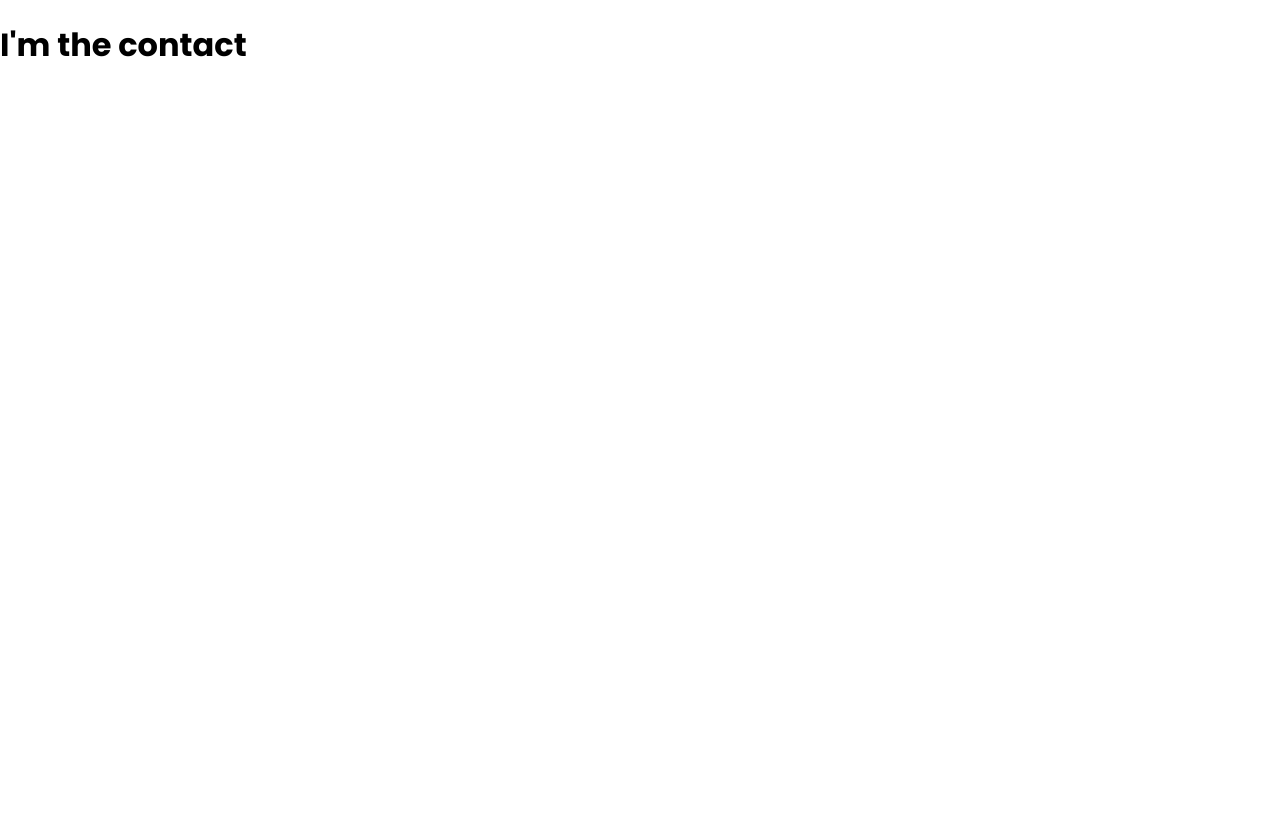
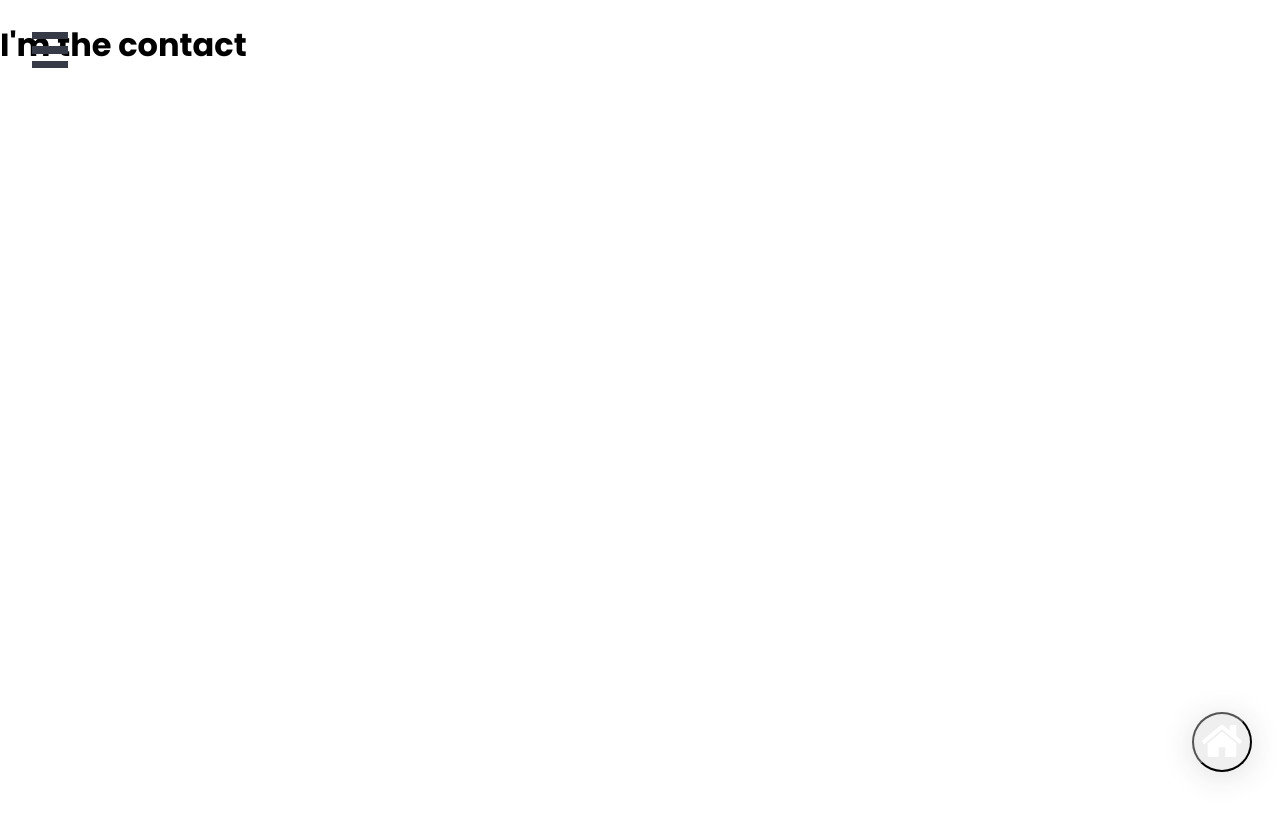
Before and after one commit to RajuGujjalapati/MyPortfolio, a React (Create React App) app: page /contact in a window 1280 px wide. Shown: the top 814 px of the page. Built offline with nearby package versions, Linux system fonts and the light colour scheme.

Commit message:
implemented programmatic navigation with home btn

```diff
--- a/src/components/App/App.jsx
+++ b/src/components/App/App.jsx
@@ -5,6 +5,8 @@ import Contact from '../Contact/Contact';
 import Home from '../Home/Home';
 import Projects from '../Projects/Projects';
 import Skills from '../Skills/Skills';
+import NavBar from '../NavBar/NavBar'
+import GoHome from '../GoHome/GoHome';
 import './App.css';
 
 
@@ -15,11 +17,13 @@ const App = () => {
         <div>
            <BrowserRouter>
            <div>
+               <NavBar/>
                <Route path="/" exact component={Home}/>
                <Route path="/about" component={About}/>
                <Route path="/projects" component={Projects}/>
                <Route path="/skills" component={Skills}/>
                <Route path="/contact" component={Contact}/>
+                <GoHome/>
 
            </div>
            </BrowserRouter>
--- /dev/null
+++ b/src/components/GoHome/GoHome.css
@@ -0,0 +1,26 @@
+.go-home-btn {
+  position: fixed;
+  bottom: 28px;
+  right: 28px;
+  width: 60px;
+  height: 60px;
+  border-radius: 30px;
+  box-shadow: 0px 4px 31px rgba(54, 48, 48, 0.15);
+}
+
+.go-home-btn:hover {
+  cursor: pointer;
+  box-shadow: 0px 4px 31px rgba(240, 18, 18, 0.15);
+  transition: all 0.3s ease-in-out;
+}
+
+.white-bkg {
+  background: #fff;
+}
+.gradient-bkg {
+  background: linear-gradient(39.97deg, #03d6f3 0.79%, #458ff6 79.29%);
+}
+
+.home-icon {
+  width: 40px;
+}
--- /dev/null
+++ b/src/components/GoHome/GoHome.jsx
@@ -0,0 +1,27 @@
+import React, { Component } from 'react';
+import { withRouter } from 'react-router';
+import homeicon from '../../assets/home_white.png';
+import blackHomeIcon from '../../assets/home_black.png';
+import './GoHome.css';
+// Programmatic navigation
+class GoHome extends Component{
+    navigationToHome = () =>{
+        const { history } = this.props;
+        history.push('/')
+    }
+    render(){
+        const {location} = this.props;
+        const whiteBtn = location.pathname === "/";
+
+        return(
+            <button onClick={this.navigationToHome} className={`go-home-btn ${whiteBtn ? `white-bkg` : `black-bkg`}`}>
+                <img className="home-icon"
+                src={ whiteBtn ? blackHomeIcon : homeicon }
+                alt="home-icon" />
+            </button>
+        );
+
+    }
+}
+
+export default withRouter(GoHome);
--- /dev/null
+++ b/src/components/NavBar/NavBar.css
@@ -0,0 +1,81 @@
+/* Position and size our burger button */
+.bm-burger-button {
+  position: fixed;
+  width: 36px;
+  height: 36px;
+  left: 32px;
+  top: 32px;
+}
+
+/* Color to our burger */
+.bm-burger-bars {
+  background: #373a47;
+}
+
+/* Color to our burger icon on hover */
+.bm-burger-bars-hover {
+  background: #000;
+}
+
+/* Size of the cross button */
+.bm-cross-button {
+  height: 24px;
+  width: 24px;
+}
+
+/* Color of cross button */
+.bm-cross {
+  background: #fff;
+}
+
+/* Sidebar wrapper styles */
+.bm-menu-wrap {
+  position: fixed;
+  height: 100vh;
+  overflow-x: hidden;
+  box-shadow: 0px 4px 31px rgba(0, 0, 0, 0.15);
+}
+
+.bm-menu {
+  background: linear-gradient(39.97deg, #03d6f3 0.79%, #458ff6 79.29%);
+  padding: 2.5em 1.5em 0 0;
+  height: 100vh;
+  overflow: hidden !important;
+}
+
+.bm-item-list {
+  padding: 0.8em;
+}
+
+.menu-item {
+  position: relative;
+  font-size: 2em;
+  text-decoration: none;
+  color: #fff;
+  font-family: Montserrat;
+  font-style: normal;
+  font-weight: normal;
+  padding: 10px;
+}
+
+.menu-item:before {
+  content: "";
+  position: absolute;
+  width: 100%;
+  height: 0;
+  bottom: 0;
+  left: 0;
+  background-color: #fff;
+  visibility: hidden;
+  transition: all 0.5s ease-in-out;
+}
+
+.active-item {
+  font-weight: 500;
+}
+
+.menu-item:hover:before,
+.active-item:before {
+  visibility: visible;
+  height: 3px;
+}
--- /dev/null
+++ b/src/components/NavBar/NavBar.jsx
@@ -0,0 +1,48 @@
+import React from 'react';
+import './NavBar.css';
+import { slide as Menu } from 'react-burger-menu';
+import {Link, withRouter} from 'react-router-dom';
+class NavBar extends React.Component{
+    render(){
+      const { location } = this.props;
+      // console.log(location);
+      // This below code helps to hightlight the component which we'r in.
+      const homeClass = location.pathname === '/' ? 'active-item' : '';
+        const aboutClass = location.pathname === '/about' ? 'active-item' : '';
+        const projectsClass =
+            location.pathname === '/projects' ? 'active-item' : '';
+        const skillsClass =
+            location.pathname === '/skills' ? 'active-item' : '';
+        const contactClass =
+            location.pathname === '/contact' ? 'active-item' : '';
+
+        return (
+            <Menu>
+                {/* We never want to use <a> inside our react router application */}
+              {/* <a id="home" className="menu-item" href="/">Home</a>
+              <a id="about" className="menu-item" href="/about">About</a>
+              <a id="contact" className="menu-item" href="/contact">Contact</a>
+              <a onClick={ this.showSettings } className="menu-item--small" href="">Settings</a> */}
+              <Link to="/" className={`menu-item ${homeClass}`}>
+                Home
+              </Link>
+              <Link to="/about" className={`menu-item ${aboutClass}`}>
+                About
+                </Link>
+              <Link to="/skills" className={`menu-item ${skillsClass}`}>
+                Skills
+                </Link>
+                <Link to="/projects" className={`menu-item ${projectsClass}`}>
+                Projects
+                </Link>
+              <Link to="/contact" className={`menu-item ${contactClass}`}>
+                Contact
+                </Link>
+
+            </Menu>
+          );
+
+    }
+  }
+
+export default withRouter(NavBar);
```
